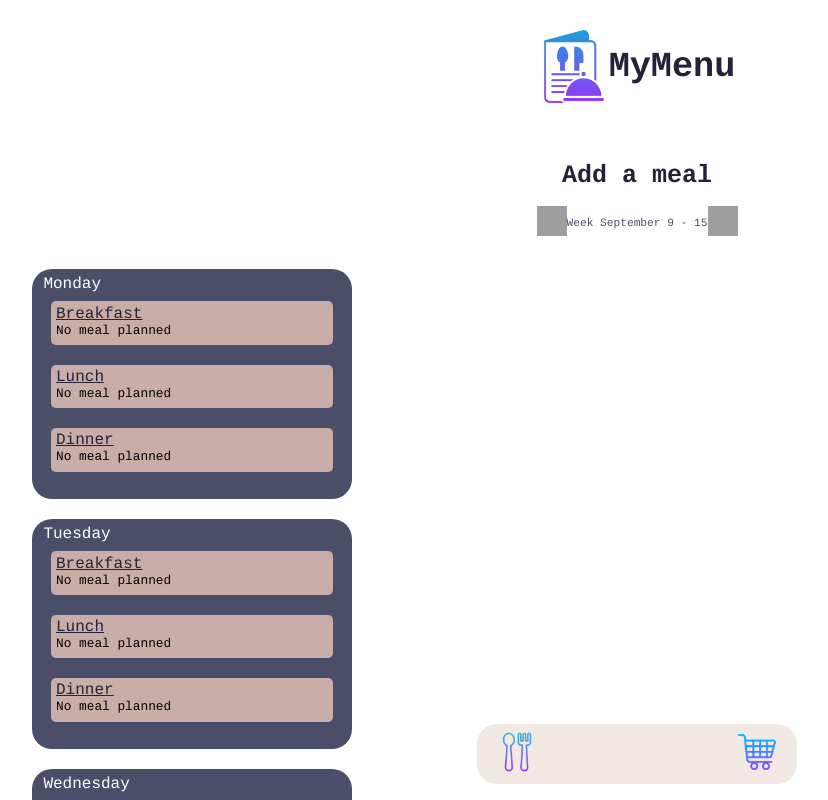
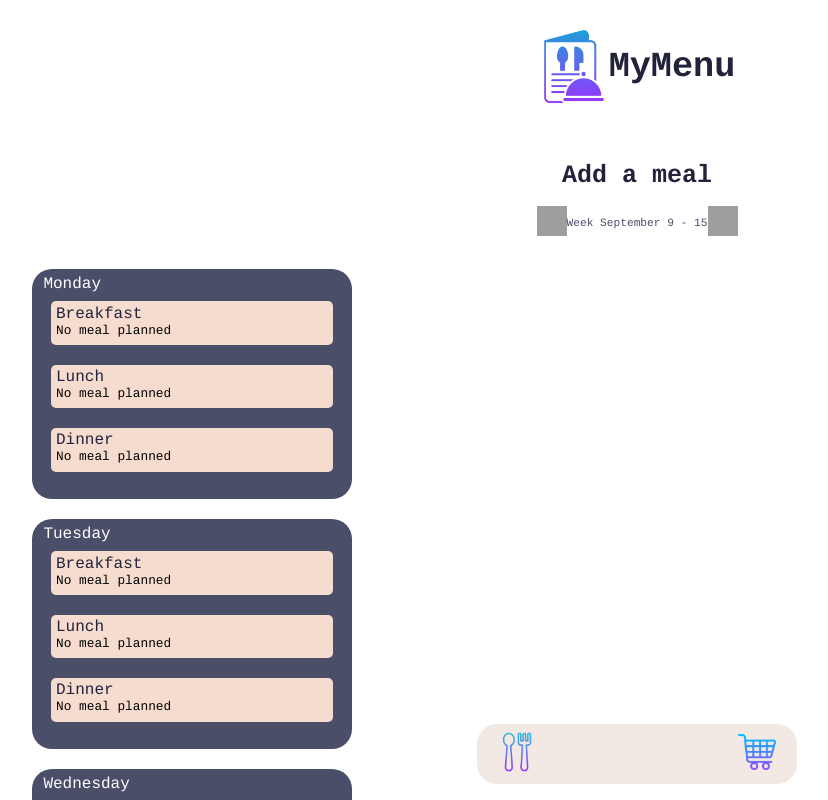
Before and after one commit to Euge-Saravia/MyMenu-frontend, a React (Vite) app: page / in a window 1280 px wide. Shown: the top 800 px of the page, without its empty margins (3-831 px from the left). Built offline with nearby package versions, Linux system fonts and the light colour scheme; no server answers; grey boxes are pictures that could not be loaded.

Commit message:
Adding styles and logic to choose de mealId

```diff
--- a/src/components/cardDays/ChooseDay.jsx
+++ b/src/components/cardDays/ChooseDay.jsx
@@ -5,15 +5,15 @@ const ChooseDay = ({ day, breakfast, lunch, dinner, onMealClick }) => {
   return (
     <div className="containerChooseDay">
       <h5 className="dayOfWeek">{day}</h5>
-      <div className="typeContainer" onClick={() => onMealClick('breakfast', day)}>
+      <div className="typeContainer" onClick={() => onMealClick({id: 1, name:"Breakfast"}, day)}>
         <h5 className="typeTitle">Breakfast</h5>{" "}
         {breakfast?.plate.description || "No meal planned"}
       </div>
-      <div className="typeContainer" onClick={() => onMealClick('lunch', day)}>
+      <div className="typeContainer" onClick={() => onMealClick({id: 2, name:"Lunch"}, day)}>
         <h5 className="typeTitle">Lunch</h5>{" "}
         {lunch?.plate.description || "No meal planned"}
       </div>
-      <div className="typeContainer" onClick={() => onMealClick('dinner', day)}>
+      <div className="typeContainer" onClick={() => onMealClick({id: 3, name:"Dinner"}, day)}>
         <h5 className="typeTitle">Dinner</h5>{" "}
         {dinner?.plate.description || "No meal planned"}
       </div>
--- a/src/components/cardDays/chooseDay.scss
+++ b/src/components/cardDays/chooseDay.scss
@@ -14,8 +14,8 @@
         margin-left: 0.3rem;
     }
 
-    .typeContainer{
-        background-color: $shell;
+    .typeContainer {
+        background-color: $peach;
         width: 17.625rem;
         height: 20%;
         padding: 0.2rem 0.3rem;
@@ -25,9 +25,8 @@
         margin-bottom: 1.25rem;
         @include text-cousine-regular(0.8rem, $black);
 
-        .typeTitle{
+        .typeTitle {
             @include text-cousine-regular(1rem, $ebony);
-            text-decoration: underline;
         }
     }
 }
--- a/src/pages/AddPlate.jsx
+++ b/src/pages/AddPlate.jsx
@@ -3,9 +3,9 @@ import HomeAddAPlate from '../views/HomeAddAPlate'
 
 const AddPlate = () => {
   return (
-    <div>
+    <>
         <HomeAddAPlate />
-    </div>
+    </>
   )
 }
 
--- a/src/views/HomeAddAPlate.jsx
+++ b/src/views/HomeAddAPlate.jsx
@@ -6,18 +6,19 @@ import { useLocation } from "react-router-dom";
 import { useEffect } from "react";
 import { API_GET_MENU_BY_DATE_MEAL } from "../config/url";
 import useApiGetMenu from "../service/UseApiGetMenu";
+import SmallButtons from "../components/buttons/SmallButtons";
 
 const HomeAddAPlate = () => {
   const location = useLocation();
-  const { mealId, day } = location.state || {};
+  const { mealType, day } = location.state || {};
 
  // Usa el hook useApiGetMenu para hacer la solicitud
  const { data, error, loading, fetchData } = useApiGetMenu(API_GET_MENU_BY_DATE_MEAL);
 
  useEffect(() => {
    // Hacer la solicitud a la API usando fetchData con los parámetros de consulta (query params)
-   fetchData({ date: day, mealType: mealId });
- }, [day, mealId]);
+   fetchData({ date: day, mealType: mealType.id });
+ }, [day, mealType.id]);
 
  // Extraer la descripción del plato
  const plateDescription = data && data.length > 0 ? data[0].plate.description : null;
@@ -27,25 +28,28 @@ const HomeAddAPlate = () => {
   return (
     <>
       <h2 className="addAPlate">
-        Add a plate for {mealId} on {day}
+        Add a plate for {mealType.name} on {day}
       </h2>
       <div className="wrapperInputBtn">
         <Field type="text" name="name" placeholder="Add a plate" />
         <RoundedButton />
       </div>
       <div className="wrapperChooseMeal">
-        <div className="platesContainer">
+        <>
         {console.log(plateDescription)}
         {loading ? (
             <p>Loading...</p>
           ) : error ? (
             <p>Error: {error.message}</p>
           ) : plateDescription ? (
+            <div className="plateAndButtonWrapper">
             <p>{plateDescription}</p>
+            <SmallButtons title="Delete" />
+            </div>
           ) : (
-            <p>No plates yet for {mealId} on {day}</p>
+            <p>No plates yet for {mealType.name} on {day}</p>
           )}
-        </div>
+        </>
         <ChoosePlate />
       </div>
     </>
--- a/src/views/MenuHome.jsx
+++ b/src/views/MenuHome.jsx
@@ -85,8 +85,8 @@ const MenuHome = () => {
   };
 
   const handleMealClick = (mealType, day) => {
-    const mealId = mealIds[mealType]; // Obtener el ID de la comida
-    navigate(`/addPlate`, { state: { mealId, day: format(day, "yyyy-MM-dd") } });
+
+    navigate(`/addPlate`, { state: { mealType, day: format(day, "yyyy-MM-dd") } });
   };
 
   return (
--- a/src/views/homeAddPlate.scss
+++ b/src/views/homeAddPlate.scss
@@ -1,4 +1,11 @@
 @import "../../styles.scss";
+
+.addAPlate {
+    @include text-cousine-bold(1.25rem, $ebony);
+    margin-top: 3rem;
+    padding: 0 2.5rem;
+    text-align: center;
+}
 
 .wrapperInputBtn {
     display: flex;
@@ -7,16 +14,23 @@
     margin-top: 1.875rem;
     margin-bottom: 2.125rem;
     padding: 0 2.5rem;
+
+
 }
 
 .wrapperChooseMeal {
+    display: flex;
+    flex-direction: column;
+    gap: 15rem;
     padding: 0 2.3rem;
-    margin-top: 85%;
 }
 
-.addAPlate {
-    @include text-cousine-bold(1.25rem, $ebony);
-    margin-top: 3rem;
-    padding: 0 2.5rem;
-    text-align: center;
+
+.plateAndButtonWrapper {
+    display: flex;
+    justify-content: space-between;
+
+    p {
+        @include text-cousine-regular(1rem, $black);
+    }
 }
--- a/styles.scss
+++ b/styles.scss
@@ -5,6 +5,7 @@ $wine: #4A4E69;
 $venus: #9A8C98;
 $shell: #C9ADA7;
 $light-pink: #F2E9E4;
+$peach: #f5dcce;
 $white: #ffffff;
 $black: #000000;
 
@@ -38,7 +39,3 @@ body {
     width: 100vw;
     height: auto;
   }
-
-  main {
-    height: 100vh;
-  }
```
